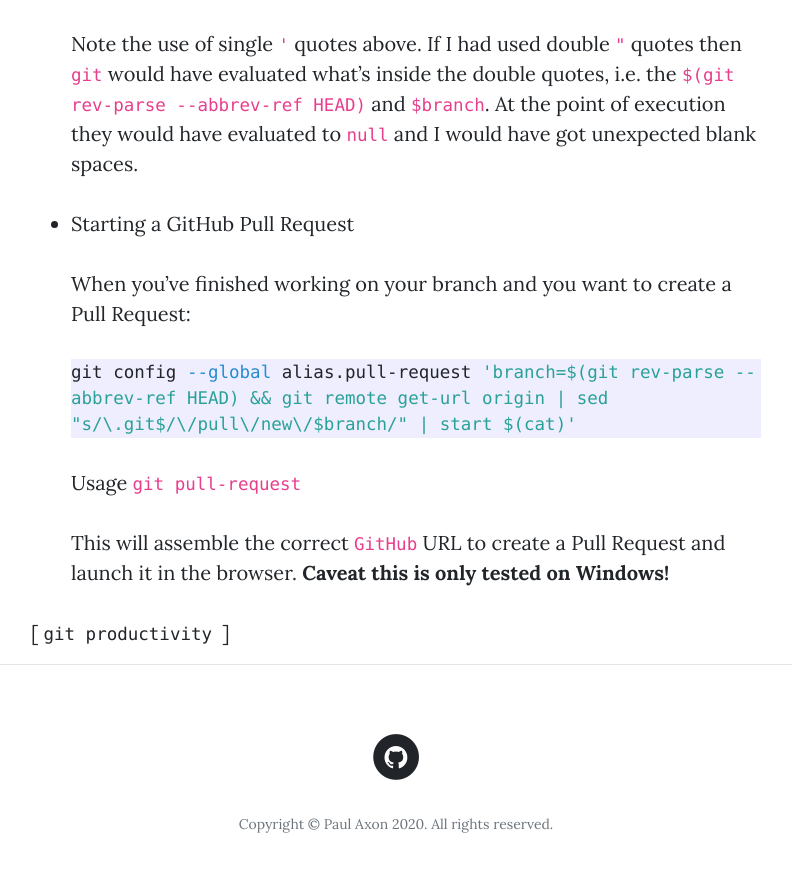
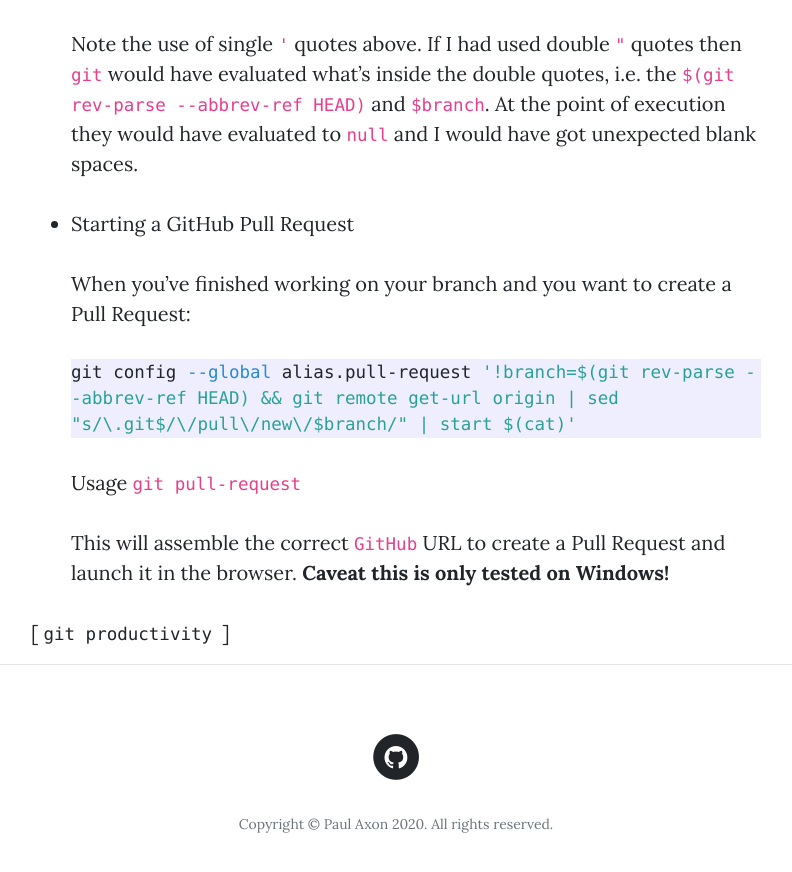
Before and after one commit to paxdev/paxdev.github.io, a Jekyll site: the page built from _posts/2020-05-20-git-aliases.md, in a window 1280 px wide and 900 px high, scrolled down 2576 px. Shown: the top 872 px of the window, without its empty margins (244-1036 px from the left). Built offline with Jekyll 4.4.1, drawn with Linux system fonts in a browser that asks for light colours; our own code applies the rules of GitHub Pages for plain Markdown files.

````diff
--- a/_posts/2020-05-20-git-aliases.md
+++ b/_posts/2020-05-20-git-aliases.md
@@ -76,7 +76,7 @@ However, if you add a `!` at the beginning of your `alias` you are telling `git`
   When you've finished working on your branch and you want to create a Pull Request:
 
   ```shell
-  git config --global alias.pull-request 'branch=$(git rev-parse --abbrev-ref HEAD) && git remote get-url origin | sed "s/\.git$/\/pull\/new\/$branch/" | start $(cat)'
+  git config --global alias.pull-request '!branch=$(git rev-parse --abbrev-ref HEAD) && git remote get-url origin | sed "s/\.git$/\/pull\/new\/$branch/" | start $(cat)'
   ```
 
   Usage `git pull-request`
````
